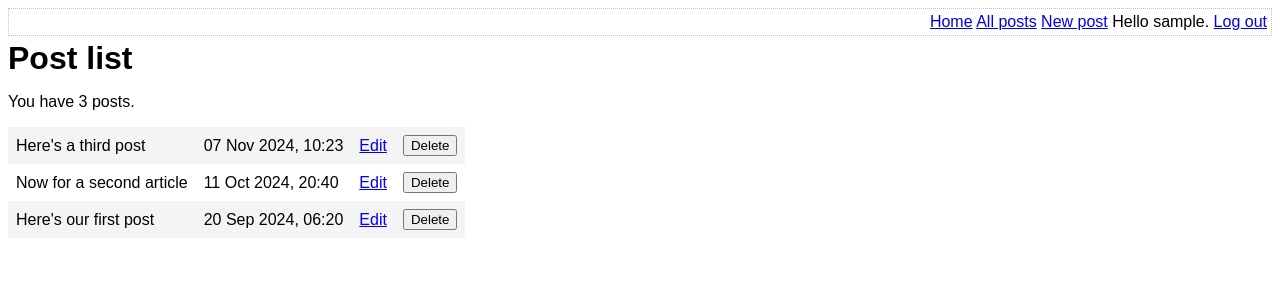
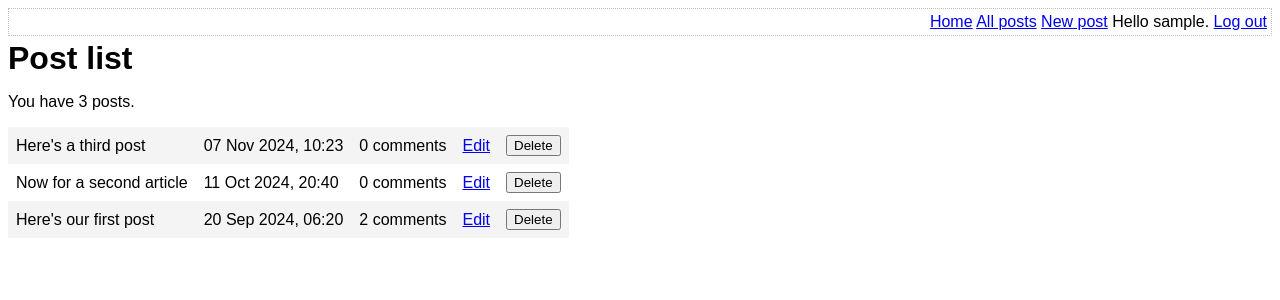
Before and after one commit to DeepankarSehra/final-php-blog, a PHP site: page /list-posts.php in a window 1280 px wide. Shown: the top 300 px of the page. Run offline with PHP 8.4, Linux system fonts and the light colour scheme; the visitor is signed in with stand-in values (Sample User, id 1); data comes from the database, SQL or seed files in the repository.

Commit message:
almost done

```diff
--- a/lib/common.php
+++ b/lib/common.php
@@ -224,7 +224,7 @@ function getAuthUserId(PDO $pdo)
 function getAllPosts(PDO $pdo)
 {
     $stmt = $pdo -> query(
-        'SELECT id, title, created_at, body FROM post ORDER BY created_at DESC'
+        'SELECT id, title, created_at, body, (SELECT COUNT(*) FROM comment WHERE comment.post_id = post.id) comment_count FROM post ORDER BY created_at DESC'
     );
 
     if($stmt === false){
--- a/list-posts.php
+++ b/list-posts.php
@@ -55,6 +55,10 @@ if(!isLoggedIn()){
                             </td>
 
                             <td>
+                                <?php echo htmlEscape($post['comment_count']); ?> comments
+                            </td>
+
+                            <td>
                                 <a href="edit-post.php?post_id=<?php echo $post['id']?>">Edit</a>
                             </td>
 
```
